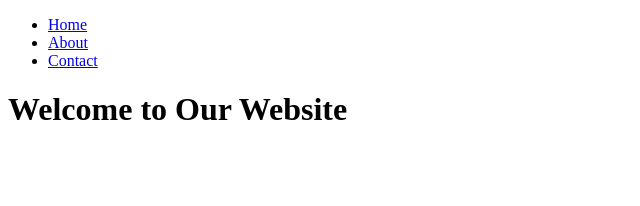
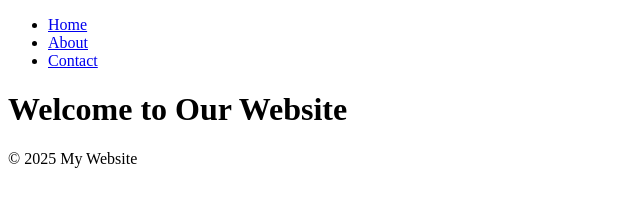
Before and after one commit to Yahia89/website-project, a plain HTML site: page index.html in a window 1280 px wide. Shown: the whole page, without its empty margins (0-640 px from the left). Drawn offline with Linux system fonts and the light colour scheme.

Commit message:
Added footer section

```diff
--- a/index.html
+++ b/index.html
@@ -14,5 +14,8 @@
   </ul>
 </nav>
     <h1>Welcome to Our Website</h1>
+    <footer>
+  <p>&copy; 2025 My Website</p>
+</footer>
 </body>
 </html>
```
